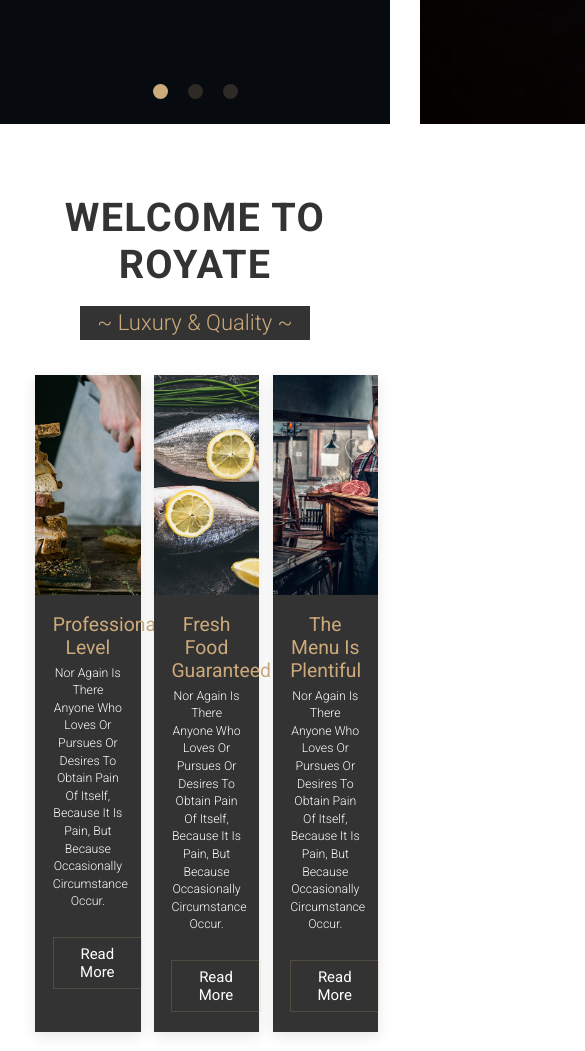
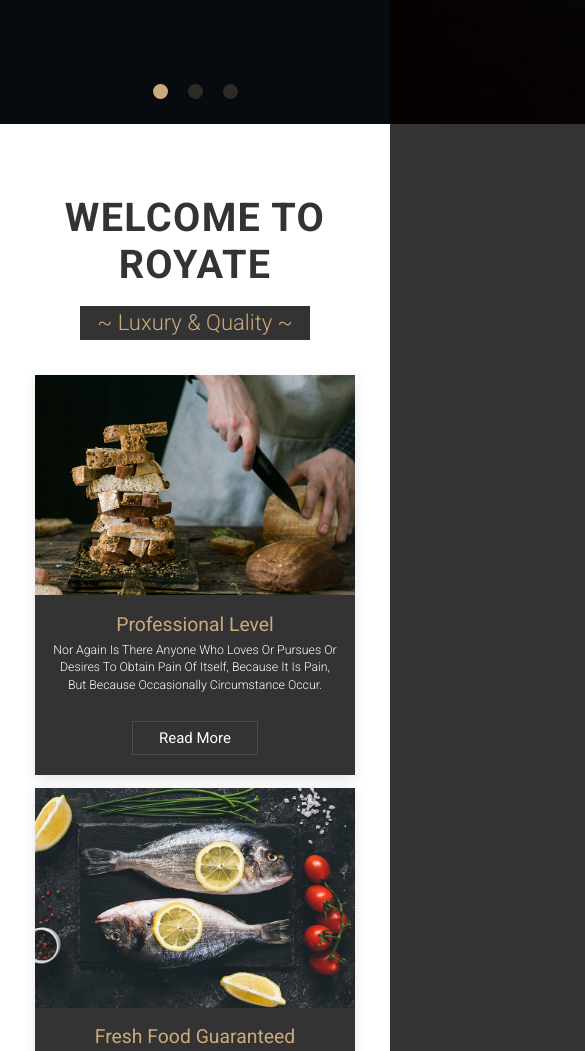
Before and after one commit to Studdnet/maket-food, a plain HTML site: page index.html in a window 390 px wide. Shown: the part 720-1771 px from the top of the page, 585 px wide, since content can reach past the window. Drawn offline with nearby package versions, Linux system fonts and the light colour scheme.

Commit message:
fix: delete margin-right between sliders in home section

```diff
--- a/js/swiper.js
+++ b/js/swiper.js
@@ -1,5 +1,5 @@
 var swiper = new Swiper(".home-slider", {
-	spaceBetween: 30,
+	spaceBetween: 0,
 	centeredSlides: true,
 	autoplay: {
 	  delay: 7500,
--- a/style.css
+++ b/style.css
@@ -6,6 +6,10 @@
 	--light-color: #cdaa7c;
 	--light-gray: #e6e7e7;
 	--box-shadow: 0 .5rem 1.5rem rgba(0, 0, 0, .1);
+}
+
+body {
+	background: var(--black);
 }
 
 * {
@@ -39,7 +43,7 @@ header {
 	align-items: center;
 	justify-content: space-between;
 	box-shadow: var(--box-shadow);
-	z-index: 100;
+	z-index: 1000;
 }
 
 header .logo img {
@@ -186,6 +190,10 @@ header .icons #menu {
 
 .section {
 	padding: 8rem 9%;
+}
+
+.welcome {
+	background: var(--white);
 }
 
 .heading {
@@ -340,4 +348,12 @@ header .icons #menu {
 		font-size: 5rem;
 	}
 
+	/*welcome section*/
+
+	.welcome .box-container {
+		flex-wrap: wrap;
+	}
+	.welcome .box-container .box {
+		width: 100%;
+	}
 }
```
